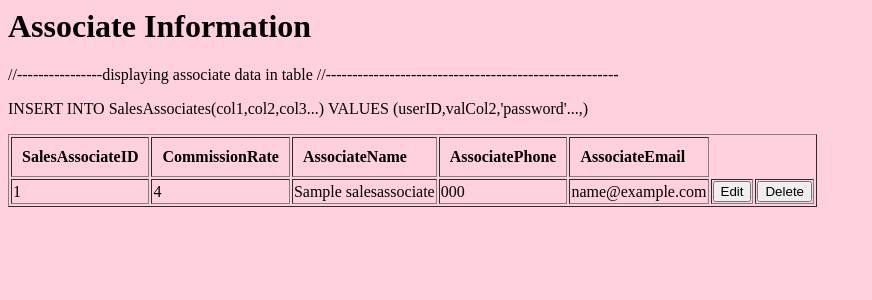
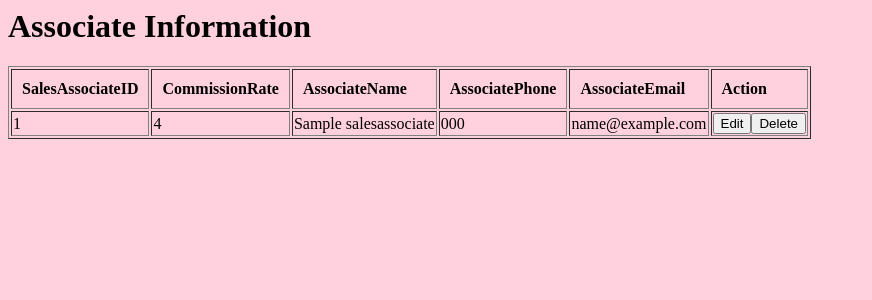
Before and after one commit to pkzer01/csci467, a PHP site: page /Admin2.php in a window 1280 px wide. Shown: the top 300 px of the page, without its empty margins (0-872 px from the left). Run offline with PHP 8.4, Linux system fonts and the light colour scheme; tables that the repository leaves empty hold one stand-in row (values such as "Sample post"); data that the repository does not hold is empty.

Commit message:
working puttons but does not update DB

```diff
--- a/Admin2.php
+++ b/Admin2.php
@@ -8,13 +8,12 @@
 <body style="background-color:ffd1df;">
 <h1>Associate Information </h1>
 </body>
-//----------------displaying associate data in table
+
  <?php
 $hostname = 'courses';
   $dbname = 'z1918687';
   $username = 'z1918687';
   $password = '2002Dec11';
-
 
   $dsn = "mysql:host=$hostname;dbname=$dbname";
 
@@ -34,25 +33,6 @@ $hostname = 'courses';
   }
   //showing the inventory and everything in it
 
-if ($_SERVER["REQUEST_METHOD"] == "POST" && isset($_POST['delete_id'])) {
-    $deleteQuery = "DELETE FROM SalesAssociates WHERE userID = :id";
-    $deleteStatement = $pdo->prepare($deleteQuery);
-
-    $userID = $_POST['delete_id'];
-    echo "debug statement";
-
-    $deleteStatement->bindParam(':id', $userID);
-
-    try {
-        $deleteStatement->execute();
-        // Redirect back to the page to refresh the table
-        header("Location: {$_SERVER['PHP_SELF']}");
-        exit;
-    } catch (PDOException $e) {
-        die("<p>Deletion failed: {$e->getMessage()}</p>\n");
-    }
-}
-
   $query = 'SELECT * FROM SalesAssociates';
 
   try{
@@ -66,56 +46,67 @@ if ($_SERVER["REQUEST_METHOD"] == "POST" && isset($_POST['delete_id'])) {
   }
 
   //table for inventory
-
   echo"<table border=1>";
   echo '<tr>';
 
  foreach (array_keys($rows[0]) as $heading) {
     echo "<td style='padding: 10px;'><strong>$heading<strong></td>";
   }
+	echo "<td style='padding: 10px;'><strong>Action</strong></td>";
+ 	echo '</tr>';
 
   foreach($rows as $row){
       echo "<tr>";
 
-     foreach($row as $col){ echo "<td>$col</td>\n";}
+     foreach($row as $col){
+	 echo "<td>$col</td>\n";}
+echo "<td><button onclick='editRow(this)'>Edit</button><button onclick='confirmDelete(this)'>Delete</button></td>";
+  echo "</tr>";
+}
+echo "</table>";
 
-	echo "<td><button class='btn btn-edit'>Edit</button></td>";
-//        echo "<td><button class='btn btn-delete'>Delete</button></td>";
-echo "<td>
-            <form method='post' action='{$_SERVER['PHP_SELF']}' style='display: inline;'>
-                <input type='hidden' name='delete_id' value='{$row['userID']}'>
-                <button type='submit'>Delete</button>
-            </form>
-	</td>";
-       echo"</tr>";
-  }
+//button functionalities
+echo "<script>
+    function confirmDelete(button) {
+        if (confirm('Are you sure you want to delete this employee?')) {
+            var row = button.parentNode.parentNode;
+	    row.parentNode.removeChild(row);
+        }
+     }
 
-  echo "</tr>";
-
-if ($_SERVER["REQUEST_METHOD"] == "POST" && isset($_POST['delete_id'])) {
-    $deleteQuery = "DELETE FROM SalesAssociates WHERE userID = :id";
-    $deleteStatement = $pdo->prepare($deleteQuery);
-
-    $userID = $_POST['delete_id'];
-    echo "debug statement";
-
-    $deleteStatement->bindParam(':id', $userID);
-
-    try {
-        $deleteStatement->execute();
-        // Redirect back to the page to refresh the table
-        header("Location: {$_SERVER['PHP_SELF']}");
-        exit;
-    } catch (PDOException $e) {
-        die("<p>Deletion failed: {$e->getMessage()}</p>\n");
-    }
-}
+     function editRow(button) {
+        var row = button.parentNode.parentNode;
+        var cells = row.querySelectorAll('td');
+        for (var i = 0; i < cells.length - 1; i++) { // Exclude action column
+            var value = cells[i].innerText;
+            cells[i].innerHTML = '<input type=\"text\" value=\"' + value + '\">';
+        }
+        var editButton = row.querySelector('button:nth-of-type(1)');
+        editButton.innerHTML = 'Save';
+        editButton.setAttribute('onclick', 'saveRow(this)');
+     }
 
 
+     function saveRow(button) {
+        var row = button.parentNode.parentNode;
+        var cells = row.querySelectorAll('td');
+        var newData = [];
+        for (var i = 0; i < cells.length - 1; i++) { // Exclude action column
+            newData.push(cells[i].querySelector('input').value);
+            cells[i].innerHTML = cells[i].querySelector('input').value;
+        }
+        var saveButton = row.querySelector('button:nth-of-type(1)');
+        saveButton.innerHTML = 'Edit';
+        saveButton.setAttribute('onclick', 'editRow(this)');
+     }
+</script>";
 ?>
 
 
-//-------------------------------------------------------
-<p>INSERT INTO SalesAssociates(col1,col2,col3...) VALUES (userID,valCol2,'password'...,)</p>
+
+
+
+
+
 </body>
 </html>
```
